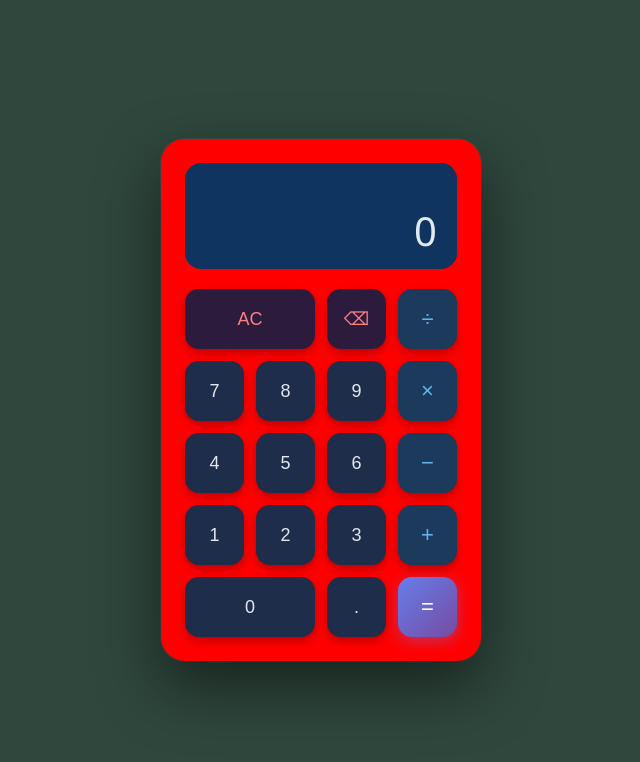
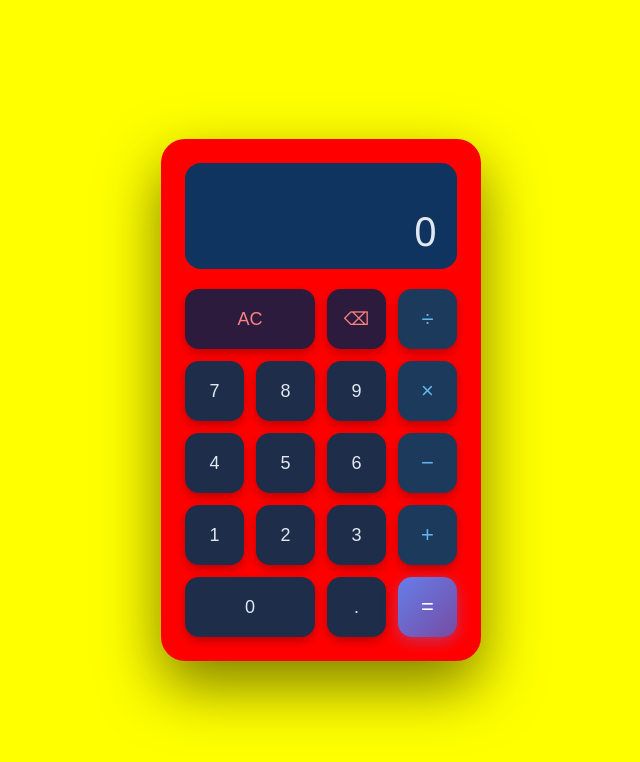
Before and after one commit to farheenkhan07/simple-calculator, a plain HTML site: page index.html in a window 1280 px wide. Shown: the whole page, without its empty margins (319-959 px from the left). Drawn offline with Linux system fonts and the light colour scheme.

Commit message:
Changed bgcolor to yellow

```diff
--- a/style.css
+++ b/style.css
@@ -9,7 +9,7 @@ body {
   display: flex;
   align-items: center;
   justify-content: center;
-  background: #2f473d;
+  background: #ffff00;
   font-family: 'Segoe UI', Tahoma, Geneva, Verdana, sans-serif;
 }
 
```
